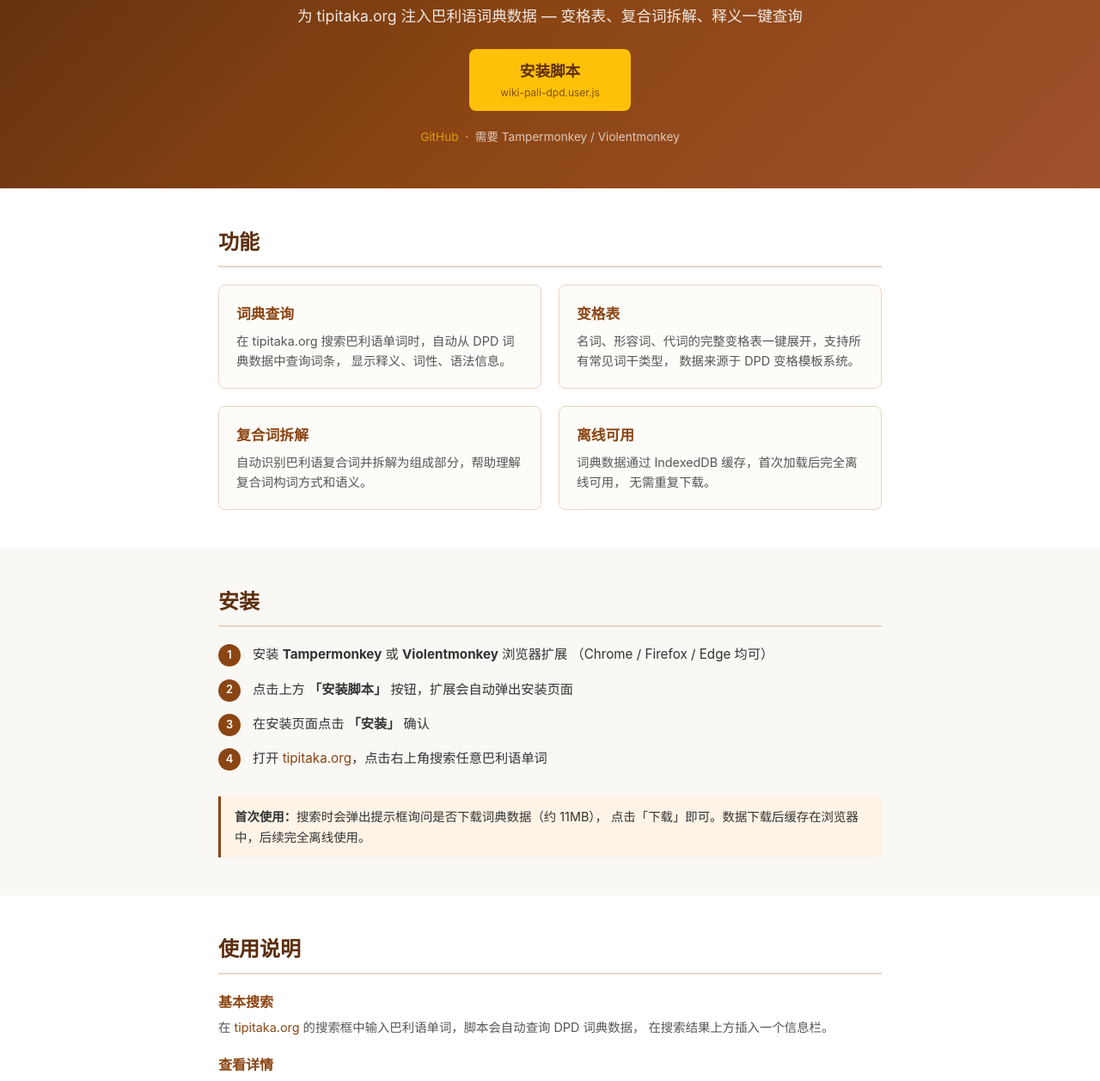
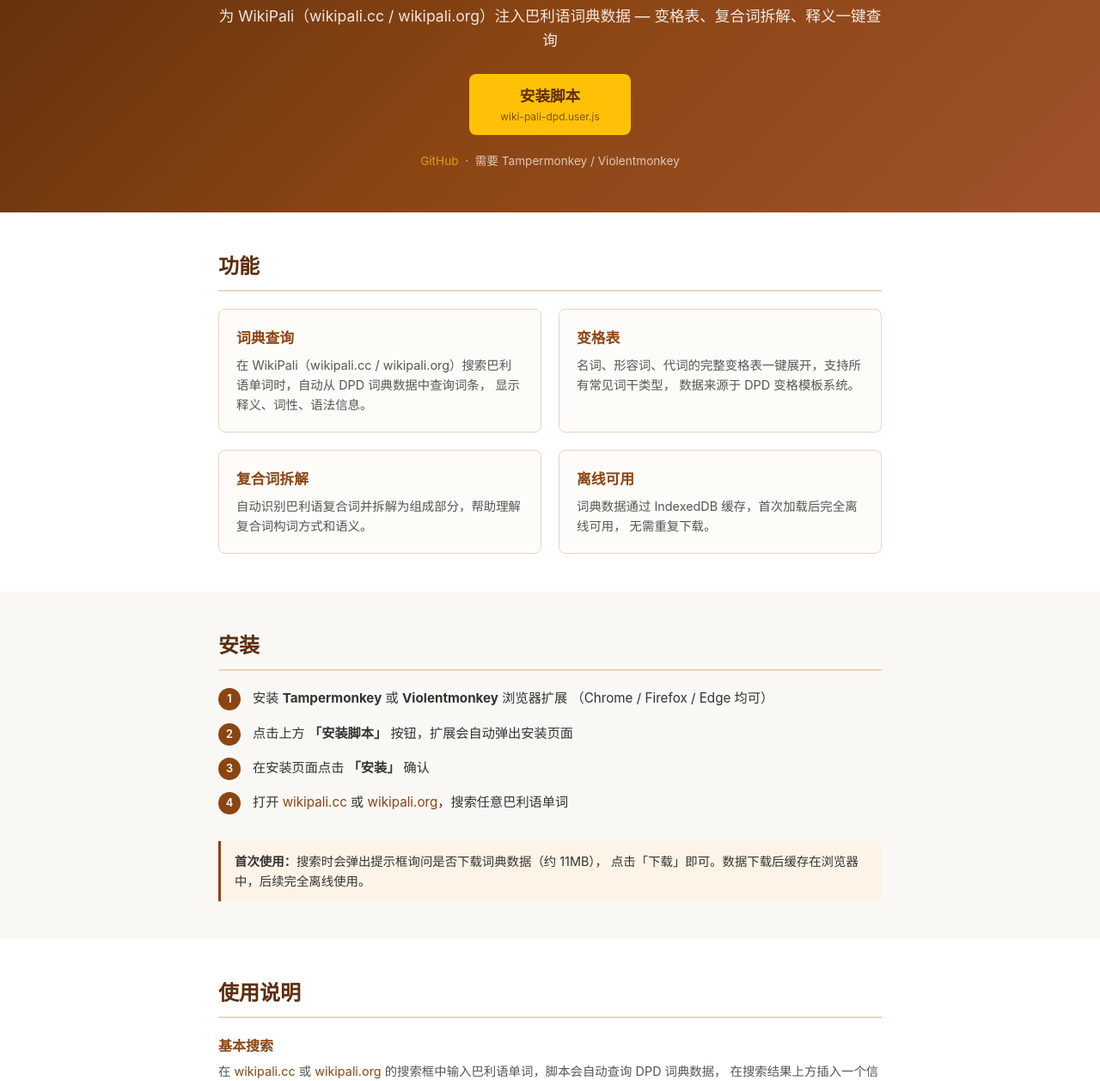
Before and after one commit to metanoia1989/wiki-pali-dpd, a website built with Vite: page index.html in a window 1280 px wide. Shown: the part 175-1432 px from the top of the page at 86% size. Built offline with nearby package versions, Linux system fonts and the light colour scheme.

Commit message:
切换为 wikipali 平台

```diff
--- a/index.html
+++ b/index.html
@@ -124,10 +124,10 @@
     <div class="badge">v0.2.0 &middot; Tampermonkey Userscript</div>
     <h1>Wiki Pali DPD</h1>
     <p class="tagline">
-      为 tipitaka.org 注入巴利语词典数据 &mdash;
+      为 WikiPali（wikipali.cc / wikipali.org）注入巴利语词典数据 &mdash;
       变格表、复合词拆解、释义一键查询
     </p>
-    <a href="wiki-pali-dpd.user.js" class="btn-install" download>
+    <a href="wiki-pali-dpd.user.js" class="btn-install">
       安装脚本
       <small>wiki-pali-dpd.user.js</small>
     </a>
@@ -147,7 +147,7 @@
       <div class="feature-card">
         <h3>词典查询</h3>
         <p>
-          在 tipitaka.org 搜索巴利语单词时，自动从 DPD 词典数据中查询词条，
+          在 WikiPali（wikipali.cc / wikipali.org）搜索巴利语单词时，自动从 DPD 词典数据中查询词条，
           显示释义、词性、语法信息。
         </p>
       </div>
@@ -188,7 +188,7 @@
         点击上方 <strong>「安装脚本」</strong> 按钮，扩展会自动弹出安装页面
       </li>
       <li>在安装页面点击 <strong>「安装」</strong> 确认</li>
-      <li>打开 <a href="https://tipitaka.org" target="_blank">tipitaka.org</a>，点击右上角搜索任意巴利语单词</li>
+      <li>打开 <a href="https://wikipali.cc" target="_blank">wikipali.cc</a> 或 <a href="https://wikipali.org" target="_blank">wikipali.org</a>，搜索任意巴利语单词</li>
     </ol>
     <div class="install-tip">
       <strong>首次使用：</strong>搜索时会弹出提示框询问是否下载词典数据（约 11MB），
@@ -205,7 +205,8 @@
       <div class="usage-item">
         <h3>基本搜索</h3>
         <p>
-          在 <a href="https://tipitaka.org" target="_blank">tipitaka.org</a>
+          在 <a href="https://wikipali.cc" target="_blank">wikipali.cc</a> 或
+          <a href="https://wikipali.org" target="_blank">wikipali.org</a>
           的搜索框中输入巴利语单词，脚本会自动查询 DPD 词典数据，
           在搜索结果上方插入一个信息栏。
         </p>
--- a/package.json
+++ b/package.json
@@ -8,10 +8,12 @@
     "dev": "vite",
     "build": "vite build",
     "preview": "vite preview",
-    "export-db": "cd ~/WorkSpace/dpd-db && uv run scripts/export/web_db.py"
+    "export-db": "cd ~/WorkSpace/dpd-db && uv run scripts/export/web_db.py",
+    "get-db": "cp ~/WorkSpace/dpd-db/exporter/share/dpd-web.db.gz ./dist/dpd-web.db.gz"
   },
   "devDependencies": {
     "esbuild": "^0.25.0",
-    "vite": "^5.4.0 || ^6.0.0"
+    "vite": "^5.4.0 || ^6.0.0",
+    "wrangler": "^4.106.0"
   }
 }
--- a/scripts/vite-userscript.js
+++ b/scripts/vite-userscript.js
@@ -67,7 +67,7 @@
         if (url === "/wiki-pali-dpd.user.js") {
           if (existsSync(outFile)) {
             const content = readFileSync(outFile, "utf-8");
-            res.setHeader("Content-Type", "application/javascript");
+            res.setHeader("Content-Type", "text/plain; charset=utf-8");
             res.end(content);
           } else {
             res.statusCode = 404;
--- a/src/meta.js
+++ b/src/meta.js
@@ -4,9 +4,11 @@
 // @version      0.1.0
 // @description  DPD 词典数据：变格表、复合词拆解、释义注入
 // @author       metanoia1989
+// @match        https://wikipali.cc/*
+// @match        https://wikipali.org/*
 // @match        https://tipitaka.org/*
 // @match        http://localhost:3000/*
-// @icon         https://tipitaka.org/favicon.ico
+// @icon         https://wikipali.org/favicon.ico
 // @require      https://cdn.jsdelivr.net/npm/sql.js@1.11.0/dist/sql-wasm.js
 // @require      https://cdn.jsdelivr.net/npm/pako@2.1.0/dist/pako.min.js
 // @grant        GM_getValue
```
Also changed, not shown: README.md (added), 2 other files.
